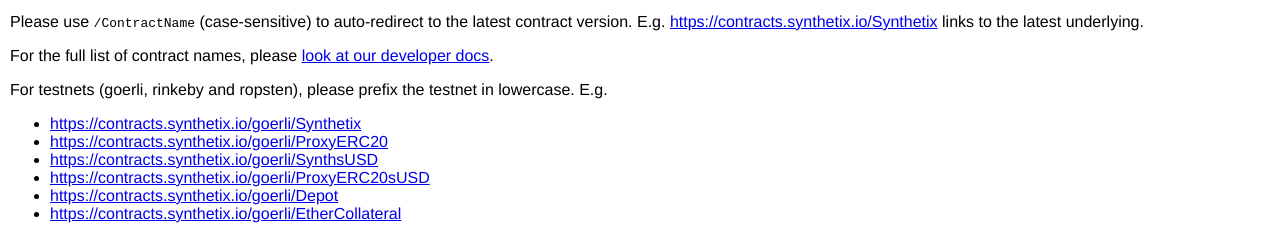
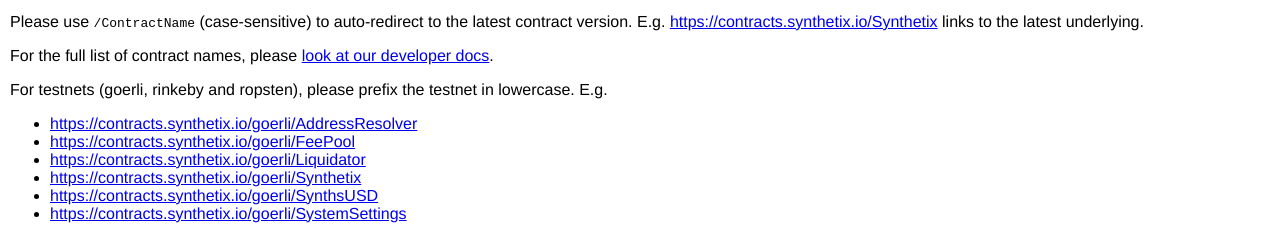
Before and after one commit to Synthetixio/contract-linker, a website: page public/index.html in a window 1280 px wide. Shown: the part 1075-1324 px from the top of the page. Drawn offline with Linux system fonts and the light colour scheme.

Commit message:
update example links

```diff
--- a/public/index.html
+++ b/public/index.html
@@ -61,12 +61,12 @@
 			<p>
 				For testnets (goerli, rinkeby and ropsten), please prefix the testnet in lowercase. E.g.
 				<ul>
+					<li><a href="goerli/AddressResolver" target="_blank">https://contracts.synthetix.io/goerli/AddressResolver</a></li>
+					<li><a href="goerli/FeePool" target="_blank">https://contracts.synthetix.io/goerli/FeePool</a></li>
+					<li><a href="goerli/Liquidator" target="_blank">https://contracts.synthetix.io/goerli/Liquidator</a></li>
 					<li><a href="goerli/Synthetix" target="_blank">https://contracts.synthetix.io/goerli/Synthetix</a></li>
-					<li><a href="goerli/ProxyERC20" target="_blank">https://contracts.synthetix.io/goerli/ProxyERC20</a></li>
 					<li><a href="goerli/SynthsUSD" target="_blank">https://contracts.synthetix.io/goerli/SynthsUSD</a></li>
-					<li><a href="goerli/ProxyERC20sUSD" target="_blank">https://contracts.synthetix.io/goerli/ProxyERC20sUSD</a></li>
-					<li><a href="goerli/Depot" target="_blank">https://contracts.synthetix.io/goerli/Depot</a></li>
-					<li><a href="goerli/EtherCollateral" target="_blank">https://contracts.synthetix.io/goerli/EtherCollateral</a></li>
+					<li><a href="goerli/SystemSettings" target="_blank">https://contracts.synthetix.io/goerli/SystemSettings</a></li>
 				</ul>
       </p>
 
```
